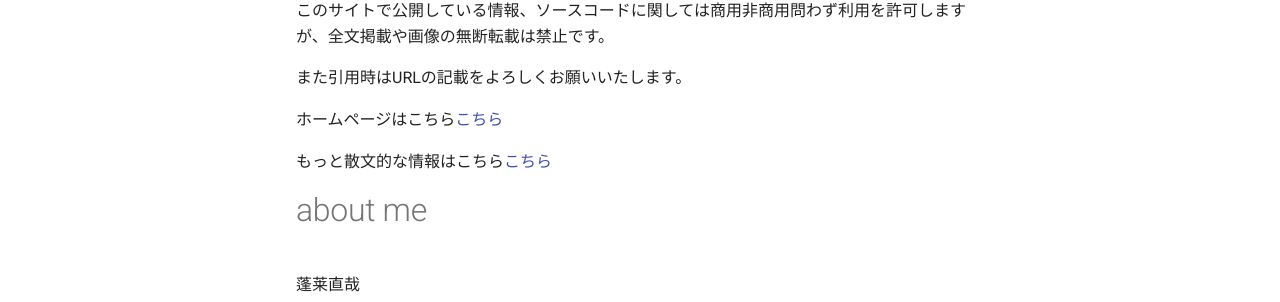
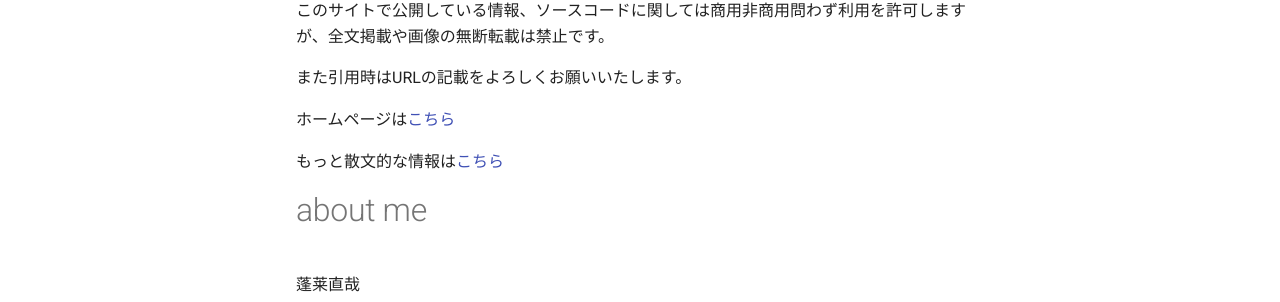
Before and after one commit to naoya-horai/documents, an MkDocs documentation site: the page built from docs/index.md, in a window 1280 px wide. Shown: the part 271-573 px from the top of the page. Built offline with MkDocs 1.6.1 and Material for MkDocs 9.7.7, drawn with Linux system fonts in a browser that asks for light colours; comment, search, counter and statistics services are not loaded.

Commit message:
introductionのこちらリンクを修正

```diff
--- a/docs/index.md
+++ b/docs/index.md
@@ -6,9 +6,9 @@ Blender, Houdini Pythonなどについて諸々まとめています。
 
 また引用時はURLの記載をよろしくお願いいたします。
 
-ホームページはこちら[こちら](https://ymgmcmc.com)
+ホームページは[こちら](https://ymgmcmc.com)
 
-もっと散文的な情報はこちら[こちら](https://scrapbox.io/ymgmcmc/)
+もっと散文的な情報は[こちら](https://scrapbox.io/ymgmcmc/)
 
 # about me
 
```
